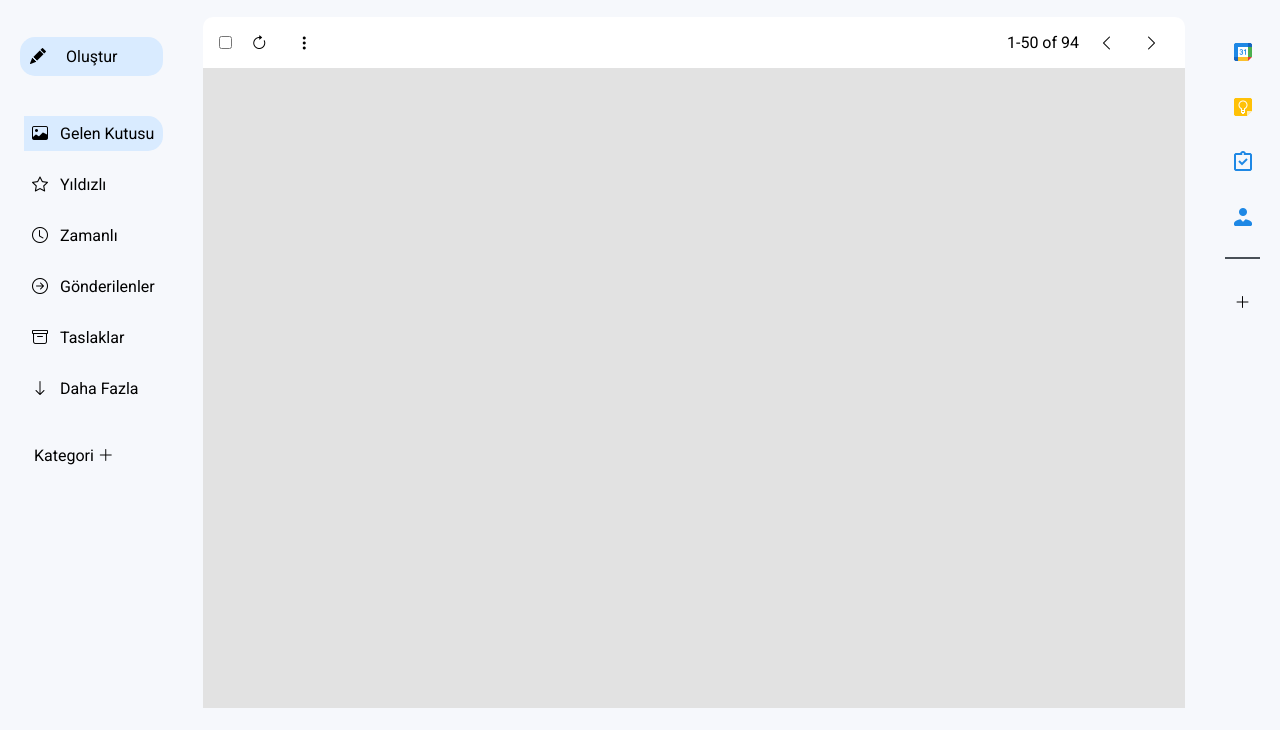
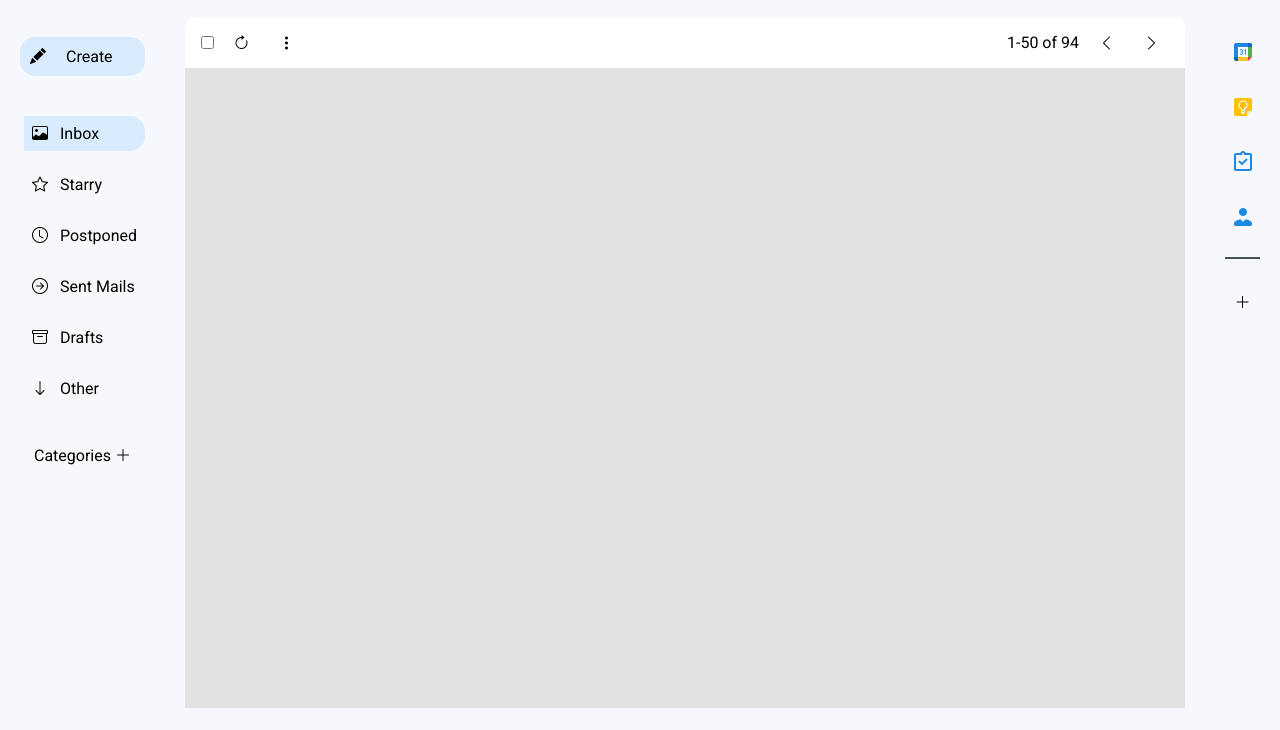
Before and after one commit to begpan/gmailClone, a plain HTML site: page index.html in a window 1280 px wide. Shown: the part 70-800 px from the top of the page. Drawn offline with nearby package versions, Linux system fonts and the light colour scheme.

Commit message:
nav section edited

```diff
--- a/index.html
+++ b/index.html
@@ -44,7 +44,7 @@
         <!-- nav oluşturma  -->
         <div class="create">
           <i class="bi bi-pencil-fill"></i>
-          <span>Oluştur</span>
+          <span>Create</span>
         </div>
 
         <!-- nav yönlendirme -->
@@ -53,42 +53,42 @@
             <input checked id="cat1" type="radio" name="cat" />
             <label for="cat1">
               <i class="bi bi-image"></i>
-              <span>Gelen Kutusu</span>
+              <span>Inbox</span>
             </label>
           </li>
           <li>
             <input id="cat2" type="radio" name="cat" />
             <label for="cat2">
               <i class="bi bi-star"></i>
-              <span>Yıldızlı</span>
+              <span>Starry</span>
             </label>
           </li>
           <li>
             <input id="cat3" type="radio" name="cat" />
             <label for="cat3">
               <i class="bi bi-clock"></i>
-              <span>Zamanlı</span>
+              <span>Postponed</span>
             </label>
           </li>
           <li>
             <input id="cat4" type="radio" name="cat" />
             <label for="cat4">
               <i class="bi bi-arrow-right-circle"></i>
-              <span>Gönderilenler</span>
+              <span>Sent Mails</span>
             </label>
           </li>
           <li>
             <input id="cat5" type="radio" name="cat" />
             <label for="cat5">
               <i class="bi bi-archive"></i>
-              <span>Taslaklar</span>
+              <span>Drafts</span>
             </label>
           </li>
           <li>
             <input id="cat6" type="radio" name="cat" />
             <label for="cat6">
               <i class="bi bi-arrow-down"></i>
-              <span>Daha Fazla</span>
+              <span>Other</span>
             </label>
           </li>
         </ul>
@@ -97,7 +97,7 @@
         <!-- nav kategori -->
 
         <div class="bottom">
-          <span>Kategori</span>
+          <span>Categories</span>
           <i class="bi bi-plus-lg"></i>
         </div>
       </nav>
@@ -153,13 +153,13 @@
     <div class="modal-wrapper">
       <form class="modal">
         <div class="header">
-          <h5>Yeni İleti</h5>
+          <h5>New Message</h5>
          <button type="button" class="close-modal"><span>X</span></button>
         </div>
-        <input placeholder="Kime" type="text">
-        <input placeholder="Konu" type="text">
+        <input placeholder="Recipient" type="text">
+        <input placeholder="Subject" type="text">
         <textarea></textarea>
-        <button type="submit" id="send">Gönder</button>
+        <button type="submit" id="send">Submit</button>
       </form>
     </div>
 
--- a/main.js
+++ b/main.js
@@ -64,7 +64,7 @@ ele.modalForm.addEventListener("submit", (e) => {
 
   // ya da if (!receiver || !title || !message) da yazılabilir
   if (receiver === "" || title === "" || message === "") {
-    alert("Lütfen bütün alanları doldurun");
+    alert("Please fill in all fields");
   } else {
     // diziye eklemek için mail objesi oluştur
 
--- a/styles/style.css
+++ b/styles/style.css
@@ -141,7 +141,6 @@ main .top {
   background-color: white;
   border-radius: 10px 10px 0 0;
   padding: 8px 16px;
-
 }
 main .top .left,
 main .top .right {
```
